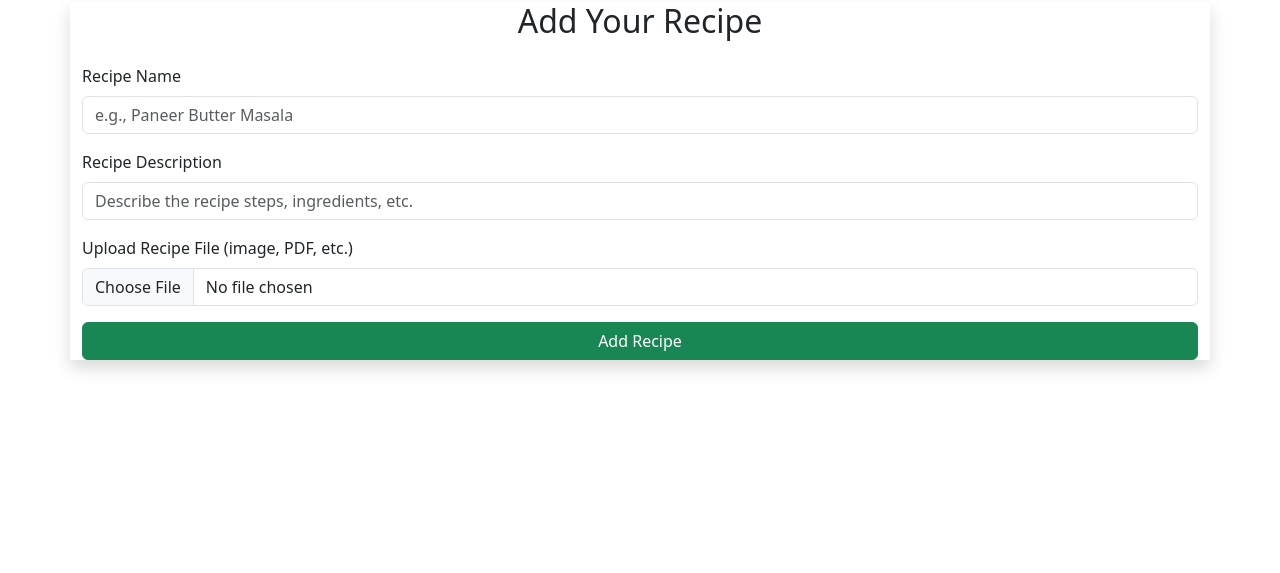
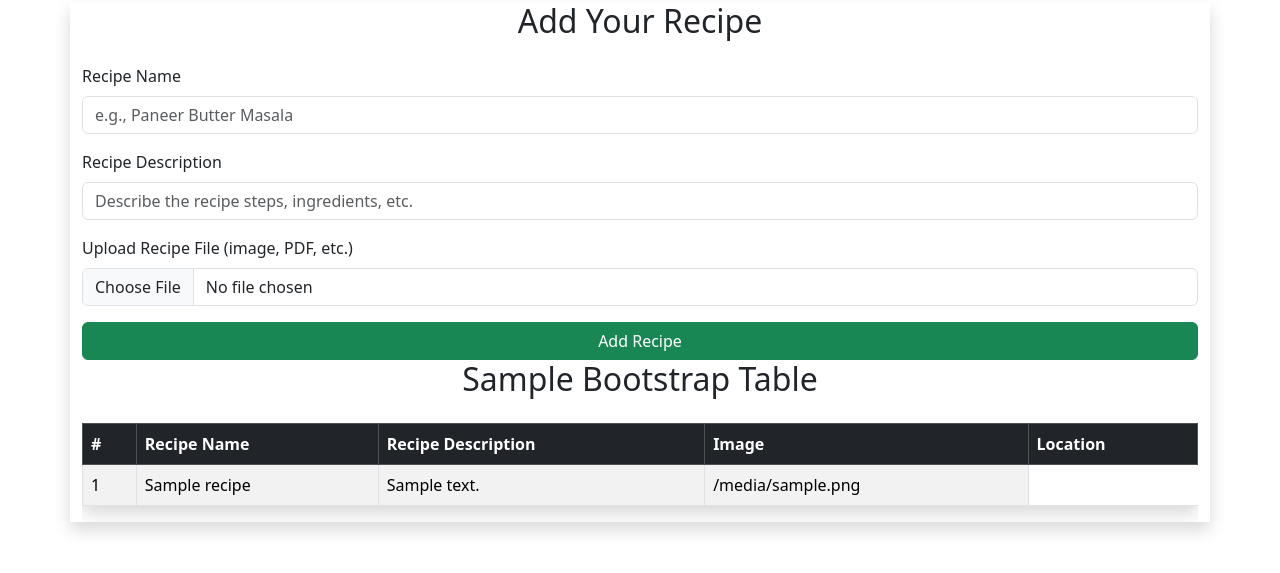
Before and after one commit to KameshSingh116/django_practice_project_1, a Django app: template recipe/khana/templates/recipies.html in a window 1280 px wide. Shown: the part 46-619 px from the top of the page. Run offline with Django 5.2, Linux system fonts and the light colour scheme; the template is opened without the code that fills it: most values are stand-ins (such as "Sample title", 1, 10 or a date in 2020); some libraries are stand-ins or nearby versions.

Commit message:
moving forward

```diff
--- a/recipe/khana/templates/recipies.html
+++ b/recipe/khana/templates/recipies.html
@@ -29,12 +29,12 @@
          {% csrf_token %}
       <div class="mb-3">
         <label for="recipeName" class="form-label">Recipe Name</label>
-        <input   name="recipe_name" type="text" class="form-control" id="recipeName" placeholder="e.g., Paneer Butter Masala">
+        <input  Required name="recipe_name" type="text" class="form-control" id="recipeName" placeholder="e.g., Paneer Butter Masala">
       </div>
 
       <div class="mb-3">
         <label for="recipeDescription"   class="form-label">Recipe Description</label>
-        <input name="recipe_description"  class="form-control" id="recipeDescription" rows="4" placeholder="Describe the recipe steps, ingredients, etc."></textarea>
+        <input Required name="recipe_description"  class="form-control" id="recipeDescription" rows="4" placeholder="Describe the recipe steps, ingredients, etc."></textarea>
       </div>
 
       <div class="mb-3">
@@ -44,6 +44,35 @@
 
       <button type="submit" class="btn btn-success w-100">Add Recipe</button>
     </form>
+
+
+    <h2 class="mb-4 text-center">Sample Bootstrap Table</h2>
+    <div class="table-responsive">
+      <table class="table table-bordered table-striped table-hover shadow">
+        <thead class="table-dark">
+          <tr>
+            <th>#</th>
+            <th>Recipe Name</th>
+            <th>Recipe Description</th>
+            <th>Image</th>
+            <th>Location</th>
+          </tr>
+        </thead>
+        {% for recipe in recipies %}
+        <tbody>
+          <tr>
+            <td>{{ forloop.counter }}</td>
+
+            <td>{{ recipe.recipe_name }}</td>
+            <td>{{ recipe.recipe_description }}</td>
+            <td>{{ recipe.recipe_image }}</td>
+
+
+          </tr>
+          {% endfor %}
+        </tbody>
+      </table>
+    </div>
   </div>
 
   <!-- Optional: Bootstrap Bundle JS -->
--- a/recipe/khana/views.py
+++ b/recipe/khana/views.py
@@ -21,5 +21,8 @@ def recipies(request):
       )
 
       return redirect('/recipies')
+    queryset=recipe.objects.all()
+    context={'recipies':queryset}
 
-    return render(request, "recipies.html")
+
+    return render(request, "recipies.html",context)
```
Also changed, not shown: recipe/db.sqlite3.
